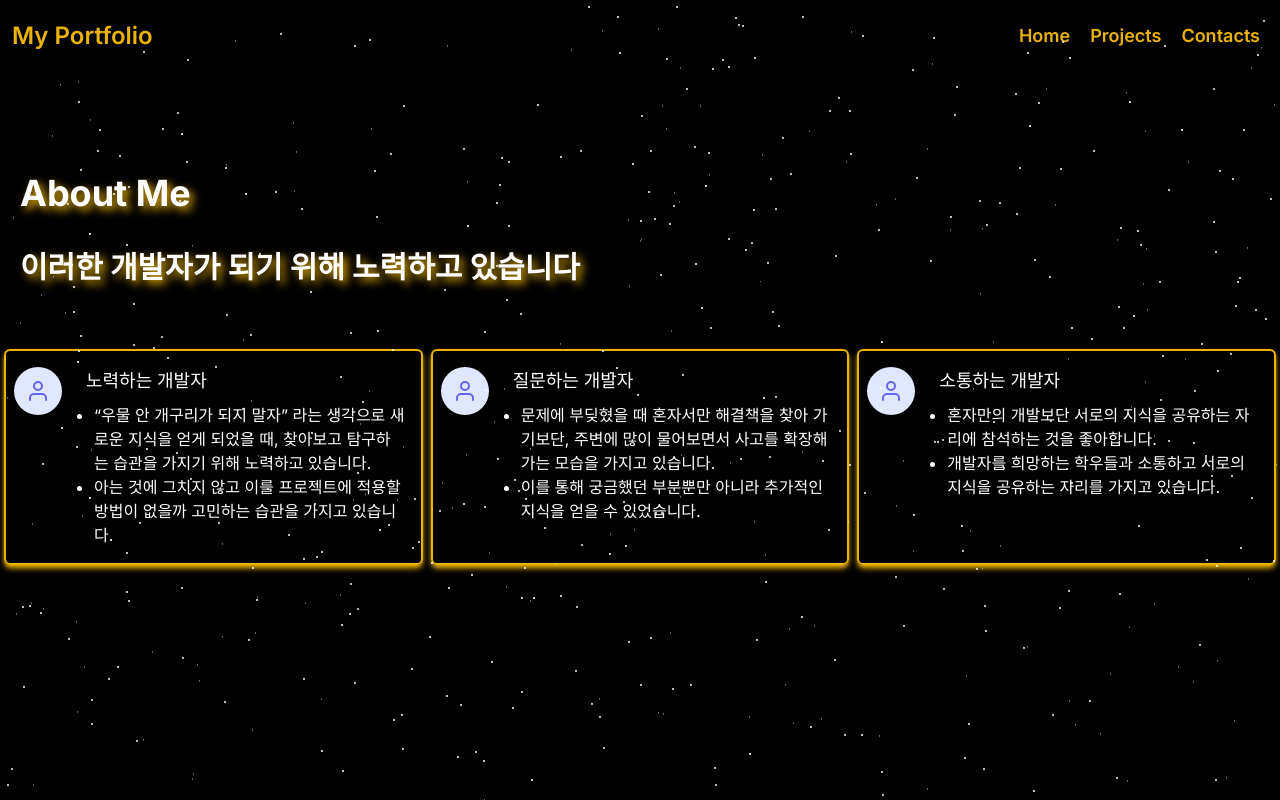
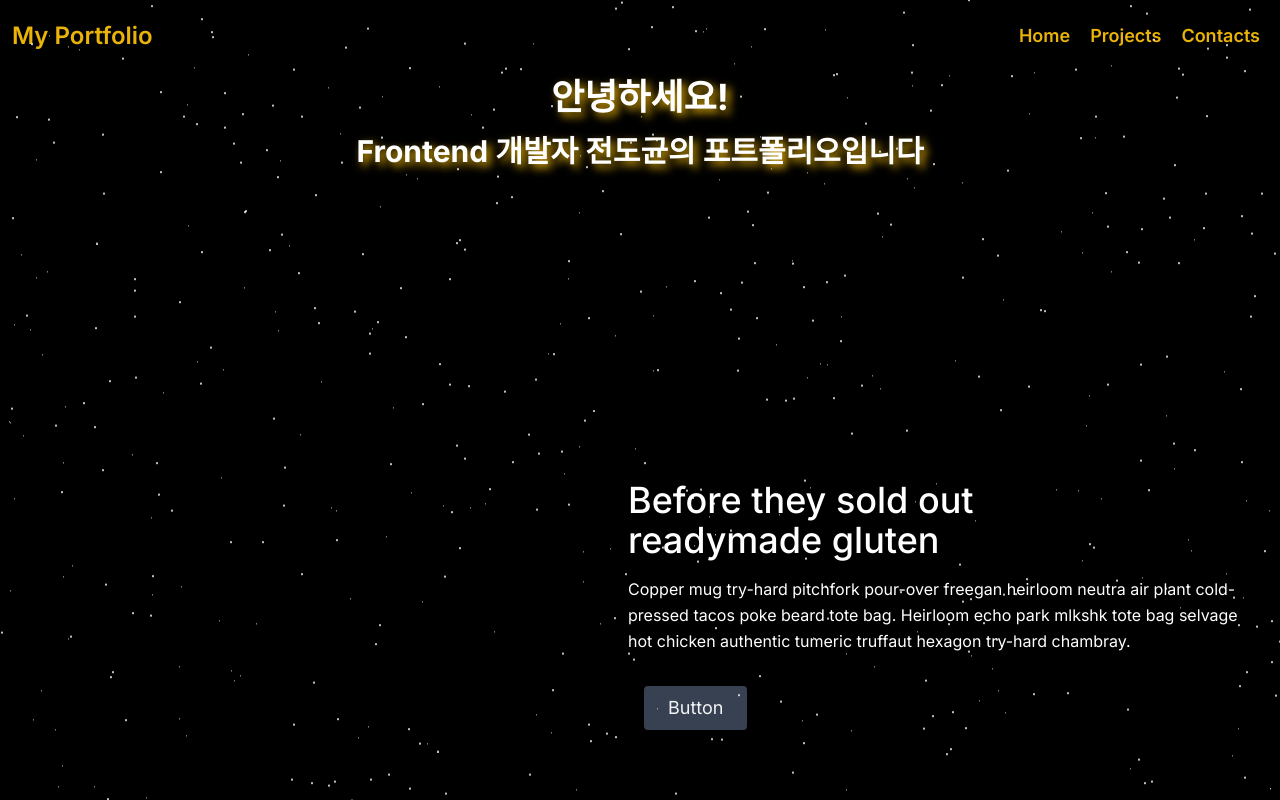
Before and after one commit to JeonDoGyun/NextJS_portfolio, a Next.js app: page / in a window 1280 px wide. Shown: the top 800 px of the page. Built offline with nearby package versions, Linux system fonts and the light colour scheme.

Commit message:
feat: IntroSection에서 일부 내용 분리
InfoSection 파트를 따로 컴포넌트로 분리

```diff
--- a/src/app/page.tsx
+++ b/src/app/page.tsx
@@ -1,9 +1,11 @@
+import InfoSection from "./sections/InfoSection";
 import IntroSection from "./sections/IntroSection";
 import StrengthSection from "./sections/StrengthSection";
 
 const Home = () => {
   return (
     <main className="flex flex-col justify-center items-center">
+      <InfoSection />
       <IntroSection />
       <StrengthSection />
     </main>
--- /dev/null
+++ b/src/app/sections/InfoSection.tsx
@@ -0,0 +1,41 @@
+import Banner from "../components/Banner";
+
+const InfoSection = () => {
+  return (
+    <section className="body-font text-white h-screen">
+      <article className="introduction flex flex-col items-center gap-4">
+        {/* <AnimationTitle /> */}
+        <Banner textSize="text-4xl">안녕하세요!</Banner>
+        <Banner textSize="text-3xl">
+          Frontend 개발자 전도균의 포트폴리오입니다
+        </Banner>
+        <br className="hidden sm:block" />
+      </article>
+      <div className="container mx-auto flex px-5 py-24 md:flex-row flex-col items-center">
+        <div className="lg:max-w-lg lg:w-full md:w-1/2 w-5/6 mb-10 md:mb-0">
+          <div className="w-[720px] h-[600px]"></div>
+        </div>
+        <div className="lg:flex-grow md:w-1/2 lg:pl-24 md:pl-16 flex flex-col md:items-start md:text-left items-center text-center">
+          <h1 className="title-font sm:text-4xl text-3xl mb-4 font-medium">
+            Before they sold out
+            <br className="hidden lg:inline-block" />
+            readymade gluten
+          </h1>
+          <p className="mb-8 leading-relaxed">
+            Copper mug try-hard pitchfork pour-over freegan heirloom neutra air
+            plant cold-pressed tacos poke beard tote bag. Heirloom echo park
+            mlkshk tote bag selvage hot chicken authentic tumeric truffaut
+            hexagon try-hard chambray.
+          </p>
+          <div className="flex justify-center">
+            <button className="ml-4 inline-flex bg-gray-700 text-gray-100 border-0 py-2 px-6 focus:outline-none hover:bg-gray-200 hover:text-gray-700 rounded text-lg">
+              Button
+            </button>
+          </div>
+        </div>
+      </div>
+    </section>
+  );
+};
+
+export default InfoSection;
```
